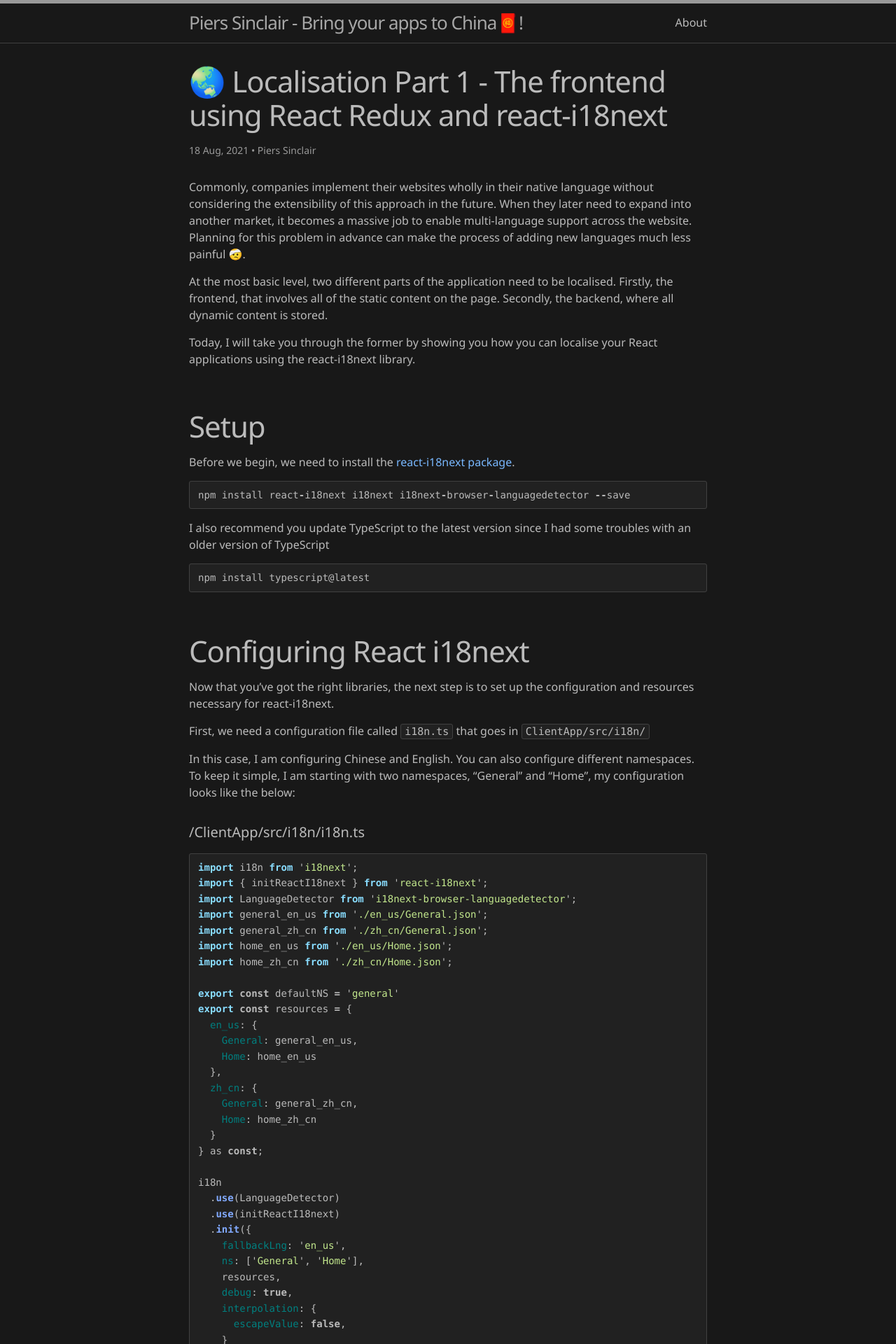
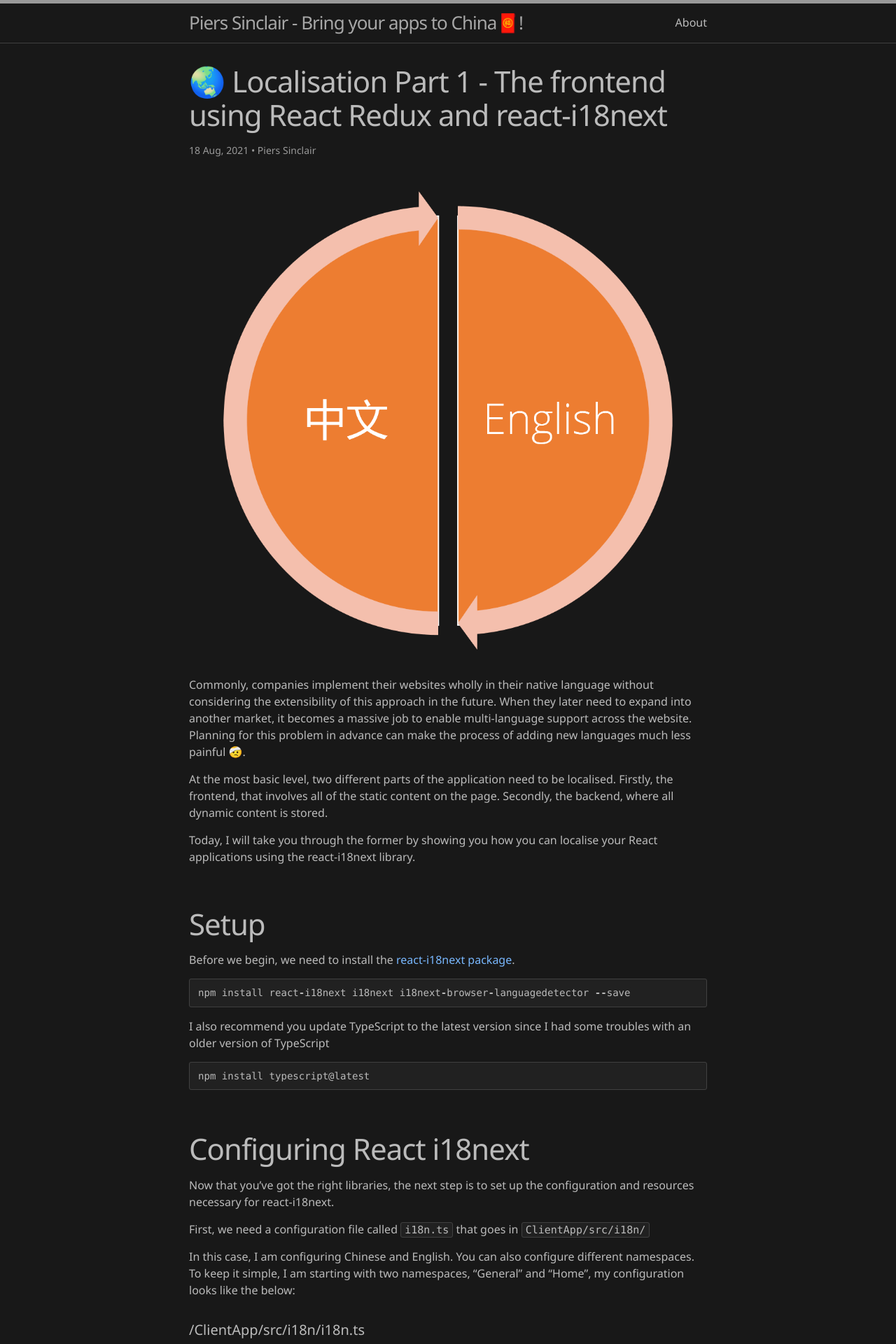
Before and after one commit to piers-sinclair/pierssinclair.github.io, a Jekyll site: the page built from _posts/2021-08-18-Localisation-part-1-the-front-end.md, in a window 1280 px wide. Shown: the top 1920 px of the page at 70% size. Built offline with Jekyll 4.4.1, drawn with Linux system fonts in a browser that asks for light colours; comment, search, counter and statistics services are not loaded.

Commit message:
Update 2021-08-18-Localisation-part-1-the-front-end.md

```diff
--- a/_posts/2021-08-18-Localisation-part-1-the-front-end.md
+++ b/_posts/2021-08-18-Localisation-part-1-the-front-end.md
@@ -7,6 +7,8 @@
 - Piers Sinclair
 published: true
 ---
+
+![Chinese To English](/assets/images/2021-08-18-Localisation-part-1-the-font-end/ChineseToEnglish.png)
 
 Commonly, companies implement their websites wholly in their native language without considering the extensibility of this approach in the future. When they later need to expand into another market, it becomes a massive job to enable multi-language support across the website. Planning for this problem in advance can make the process of adding new languages much less painful 🤕.
 
```
